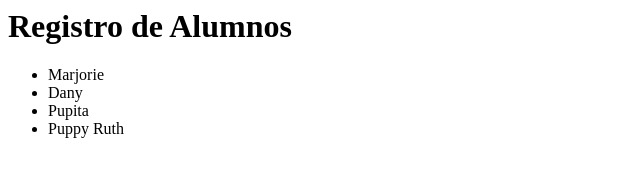
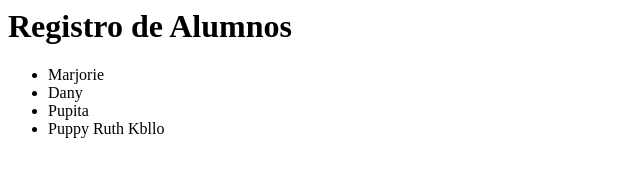
Before and after one commit to marjoriehelenlg/first-repository, a plain HTML site: page index.html in a window 1280 px wide. Shown: the full height of the page, 0-640 px from the left. Drawn offline with Linux system fonts and the light colour scheme.

Commit message:
agregando apellido

```diff
--- a/index.html
+++ b/index.html
@@ -8,7 +8,7 @@
         <li>Marjorie</li>
         <li>Dany</li>
         <li>Pupita</li>
-        <li>Puppy Ruth</li>
+        <li>Puppy Ruth Kbllo</li>
     </ul>
  </body>
 </html>
```
